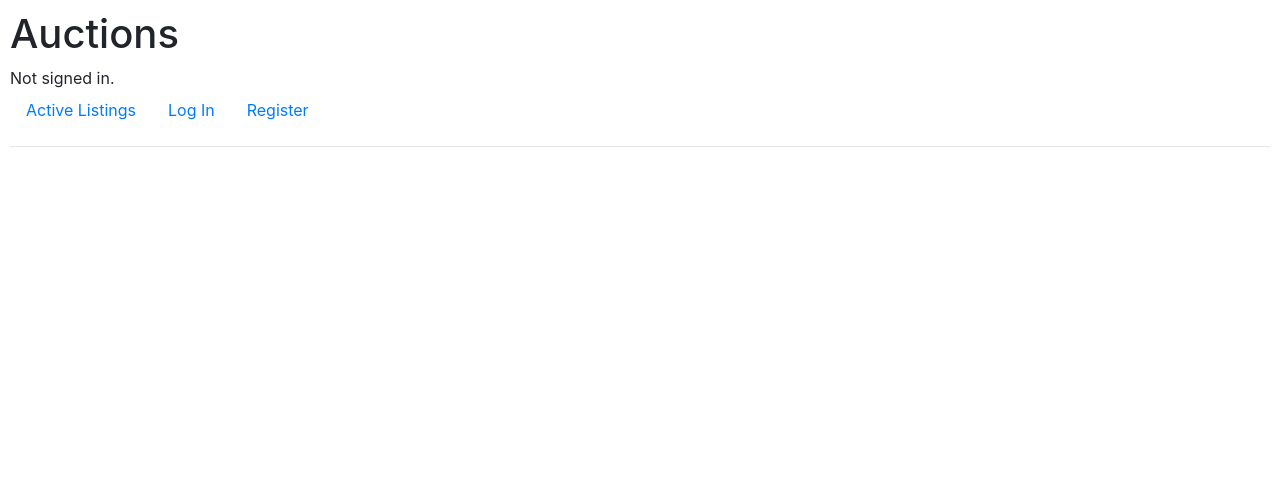
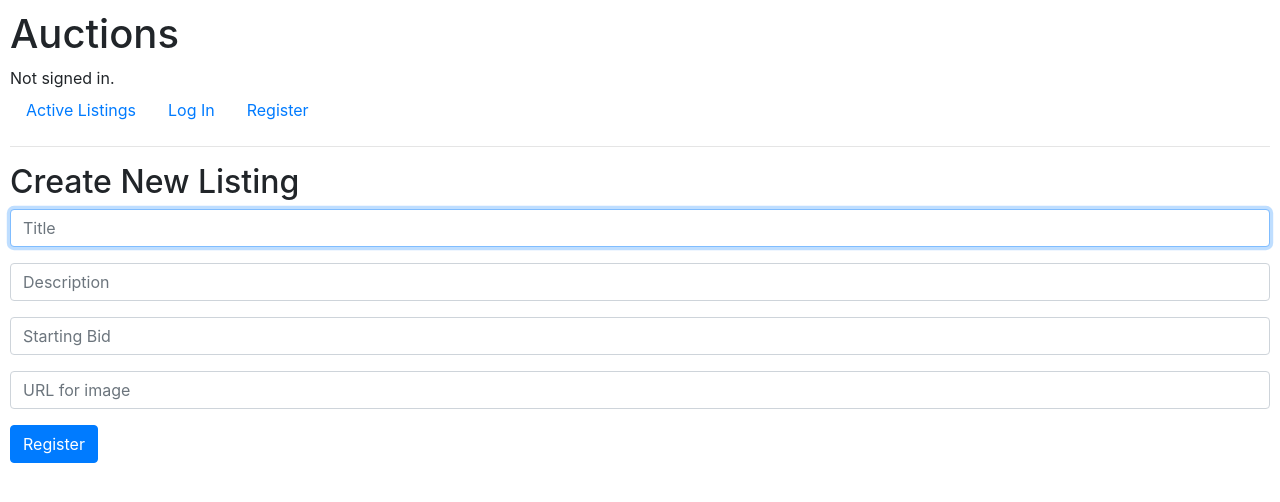
Before and after one commit to ca-Stella/cs50w-commerce, a Django app: page /create in a window 1280 px wide. Shown: the top 502 px of the page. Run offline with Django 3.2, Linux system fonts and the light colour scheme; some libraries are stand-ins or nearby versions.

Commit message:
Provide HTML structure to create listing form

```diff
--- a/auctions/templates/auctions/create.html
+++ b/auctions/templates/auctions/create.html
@@ -1,5 +1,21 @@
 {% extends "auctions/layout.html" %}
-
+{% block title %} Create Page {% endblock %}
 {% block body %}
-
+    <h2>Create New Listing</h2>
+    <form action="{% url 'create' %}" method="post">
+        {% csrf_token %}
+        <div class="form-group">
+            <input class="form-control" autofocus type="text" name="title" placeholder="Title">
+        </div>
+        <div class="form-group">
+            <input class="form-control" type="textarea" name="description" placeholder="Description">
+        </div>
+        <div class="form-group">
+            <input class="form-control" type="number" name="starting" placeholder="Starting Bid">
+        </div>
+        <div class="form-group">
+            <input class="form-control" type="text" name="URL" placeholder="URL for image">
+        </div>
+        <input class="btn btn-primary" type="submit" value="Register">
+    </form>
 {% endblock %}
```
